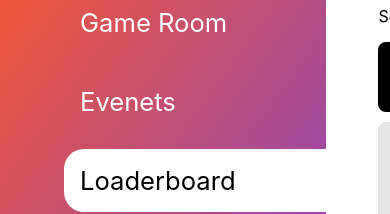
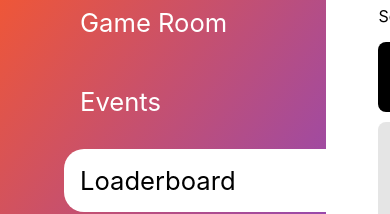
Before and after one commit to elke-codes/industry-project, a React (Create React App) app: page /Loaderboard in a window 390 px wide. Shown: the part 120-334 px from the top of the page. Built offline with nearby package versions, Linux system fonts and the light colour scheme.

Commit message:
fix the responsive for landing page

```diff
--- a/src/components/GameCard/GameCard.scss
+++ b/src/components/GameCard/GameCard.scss
@@ -8,7 +8,7 @@
   max-width: 73.7rem;
 }
 .game-card {
-  margin: 2rem 2rem 2rem 0;
+  margin: 2rem 1rem 2rem 0;
   border-radius: 30px;
   width: 329px;
   height: 369px;
--- a/src/pages/Loaderboard/Loaderboard.jsx
+++ b/src/pages/Loaderboard/Loaderboard.jsx
@@ -11,7 +11,7 @@ const Loaderboard = () => {
 					<h2 className="header__logo"><img src={logo} alt="logo" /></h2>
 					<nav className="header__list">
 					<Link to='/'><li className="header__item ">Game Room</li></Link>
-						<li className="header__item">Evenets</li>
+						<li className="header__item">Events</li>
 						<li className="header__item header__item--active">Loaderboard</li>
 						<li className="header__item">Shop</li>
 					</nav>
```
